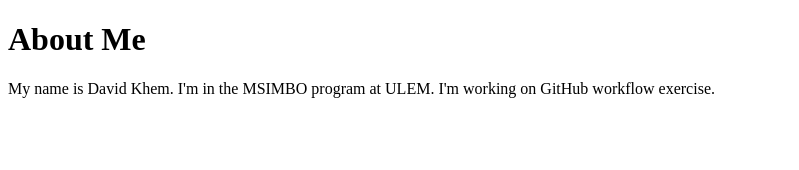
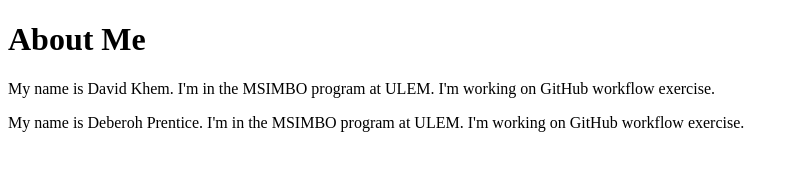
Before and after one commit to kelud20/msimbo-google-clone, a plain HTML site: page about.html in a window 1280 px wide. Shown: the whole page, without its empty margins (0-799 px from the left). Drawn offline with Linux system fonts and the light colour scheme.

Commit message:
Appended my into to

```diff
--- a/about.html
+++ b/about.html
@@ -12,6 +12,10 @@
         <p>
             My name is David Khem. I'm in the MSIMBO program at ULEM. I'm working on GitHub workflow exercise.
         </p>
+        <p>
+            My name is Deberoh Prentice.  I'm in the MSIMBO program at ULEM.
+            I'm working on GitHub workflow exercise.
+        </p>
 
 </body>
 </html>
```
